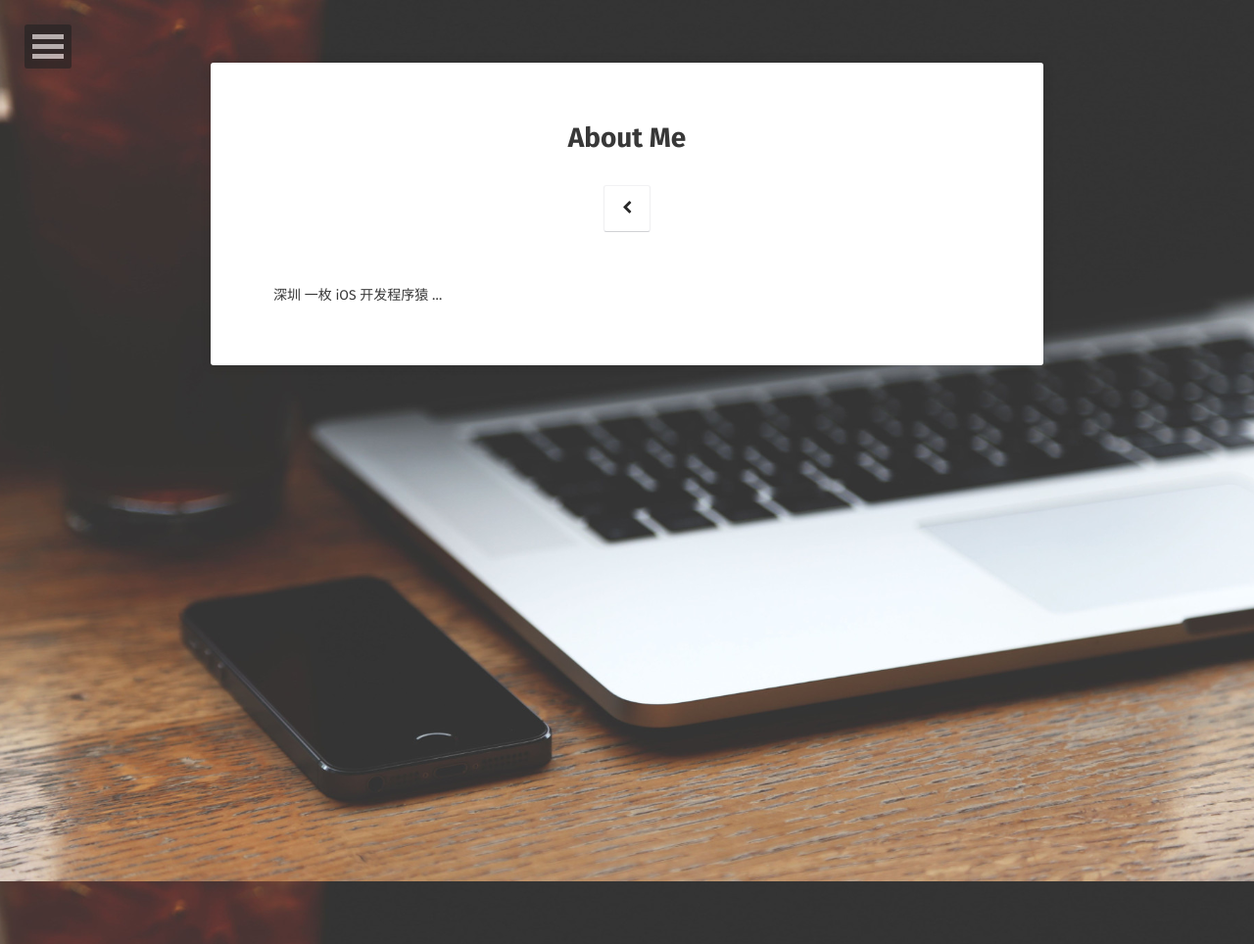
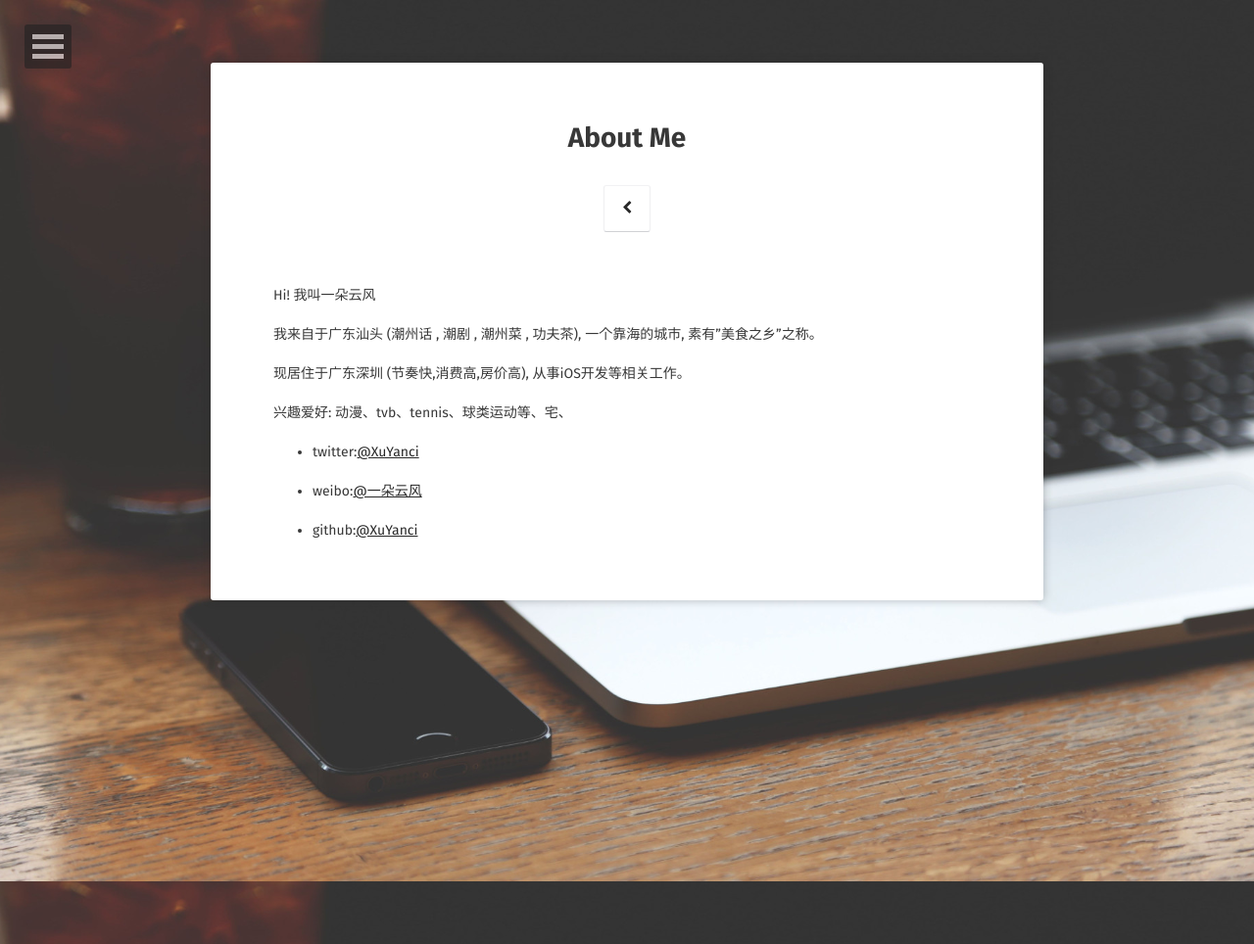
Before and after one commit to XuYanci/XuYanci.github.io, a Jekyll site: the page built from about/index.md, in a window 1280 px wide. Shown: the whole page at 98% size. Built offline with Jekyll 4.4.1, drawn with Linux system fonts in a browser that asks for light colours; some web fonts are replaced.

Commit message:
commit some

```diff
--- a/about/index.md
+++ b/about/index.md
@@ -7,4 +7,16 @@ comments: false
 ---
 
 
-深圳 一枚 iOS 开发程序猿 ...
+Hi! 我叫一朵云风
+
+我来自于广东汕头 (潮州话 , 潮剧 , 潮州菜 , 功夫茶), 一个靠海的城市, 素有"美食之乡"之称。
+
+现居住于广东深圳 (节奏快,消费高,房价高), 从事iOS开发等相关工作。
+
+兴趣爱好: 动漫、tvb、tennis、球类运动等、宅、
+
+* twitter:[@XuYanci ](https://twitter.com/TWWind)
+
+* weibo:[@一朵云风 ](http://weibo.com/u/5316510203/home)
+
+* github:[@XuYanci ](https://github.com/XuYanci)
```
Also changed, not shown: assets/img/placeholder-big-2.jpg (added), 4 other files.
